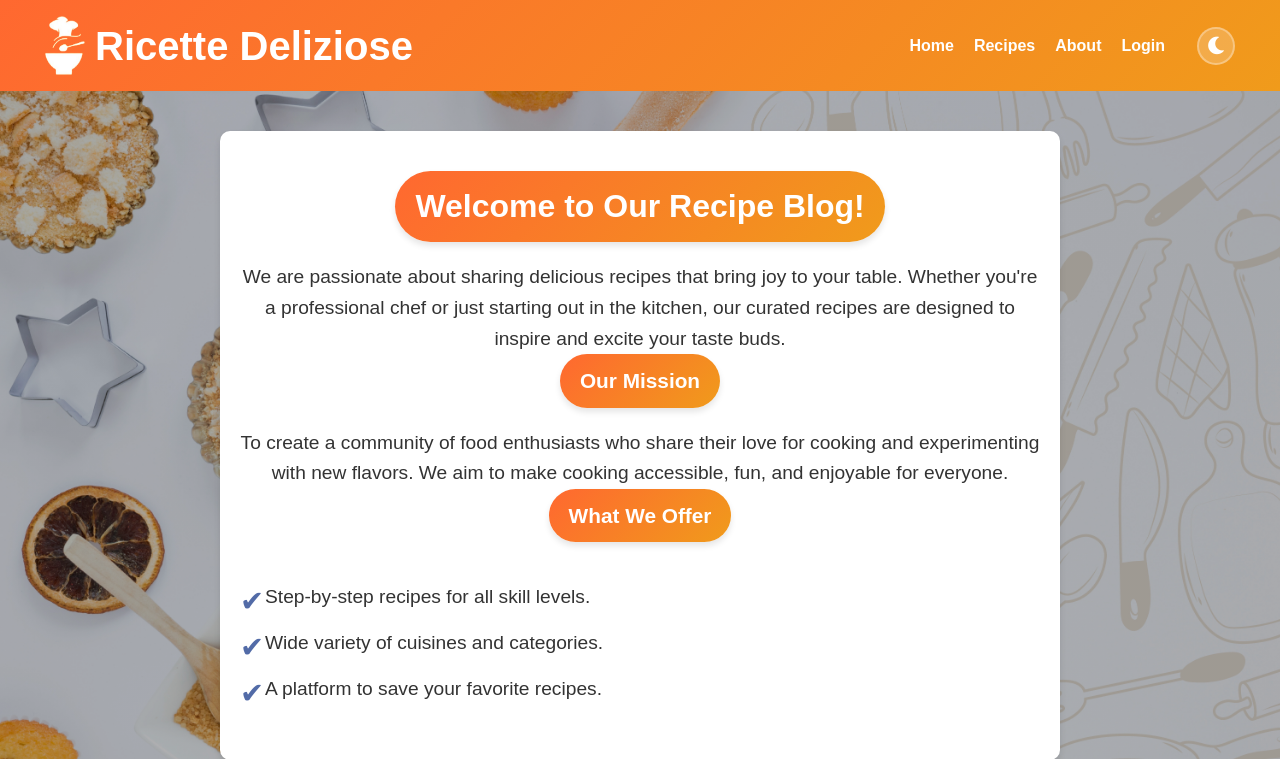
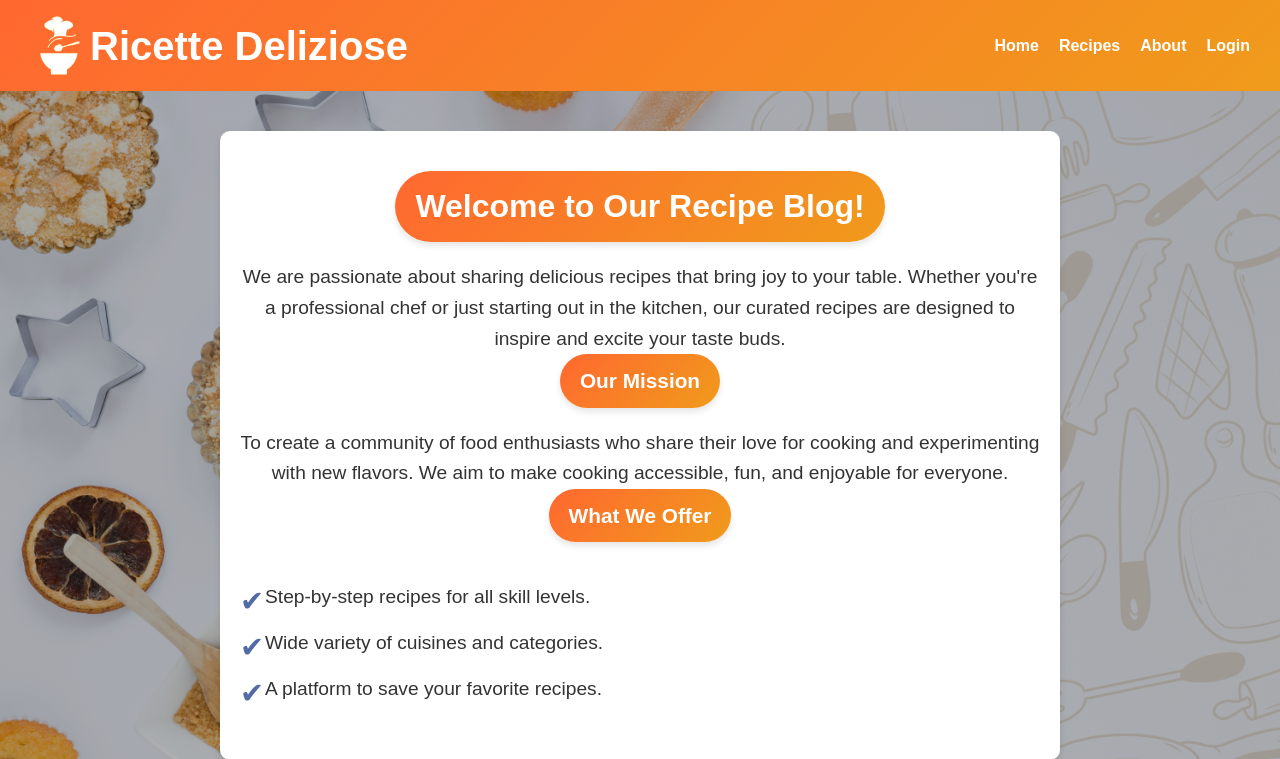
Before and after one commit to Rida3535/RecipeBlog, a Flask app: page /about in a window 1280 px wide; the page is wider, and only the part inside the window is pictured. Shown: the top 759 px of that part. Run offline with Flask 3, Linux system fonts and the light colour scheme; some web fonts are replaced.

Commit message:
made changes in theme.css

```diff
--- a/FinalFolder/static/css/theme.css
+++ b/FinalFolder/static/css/theme.css
@@ -184,11 +184,12 @@ header .container {
     display: flex;
     justify-content: space-between;
     align-items: center;
+
     width: 100%;
-    max-width: 1600px;
-    margin: 0 auto;
-    padding: 0 45px;
-    box-sizing: border-box;
+    max-width: none;
+
+    padding: 0 40px;
+    margin: 0;
 }
 
 header .logo-title {
```
